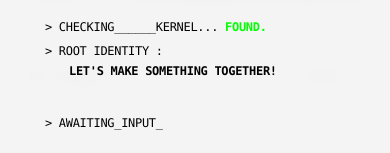
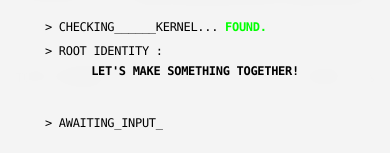
Before and after one commit to jonghoonim/LMST, a Next.js app: page / in a window 390 px wide. Shown: the part 395-548 px from the top of the page. Built offline with nearby package versions, Linux system fonts and the light colour scheme.

Commit message:
Refine IntroOverlay: Center align Root Identity text on mobile

```diff
--- a/src/components/IntroOverlay.tsx
+++ b/src/components/IntroOverlay.tsx
@@ -66,7 +66,7 @@
                 </div>
                 <div className={`mt-1 ${step >= 6 ? "opacity-100" : "opacity-0"}`}>
                     <div className="whitespace-pre">&gt; ROOT IDENTITY : </div>
-                    <div className="pl-6 sm:pl-8 whitespace-normal sm:whitespace-nowrap mt-1 font-bold">
+                    <div className="mt-1 font-bold whitespace-normal text-center sm:text-left sm:whitespace-nowrap sm:pl-8">
                         Let's Make Something Together!
                     </div>
                 </div>
```
